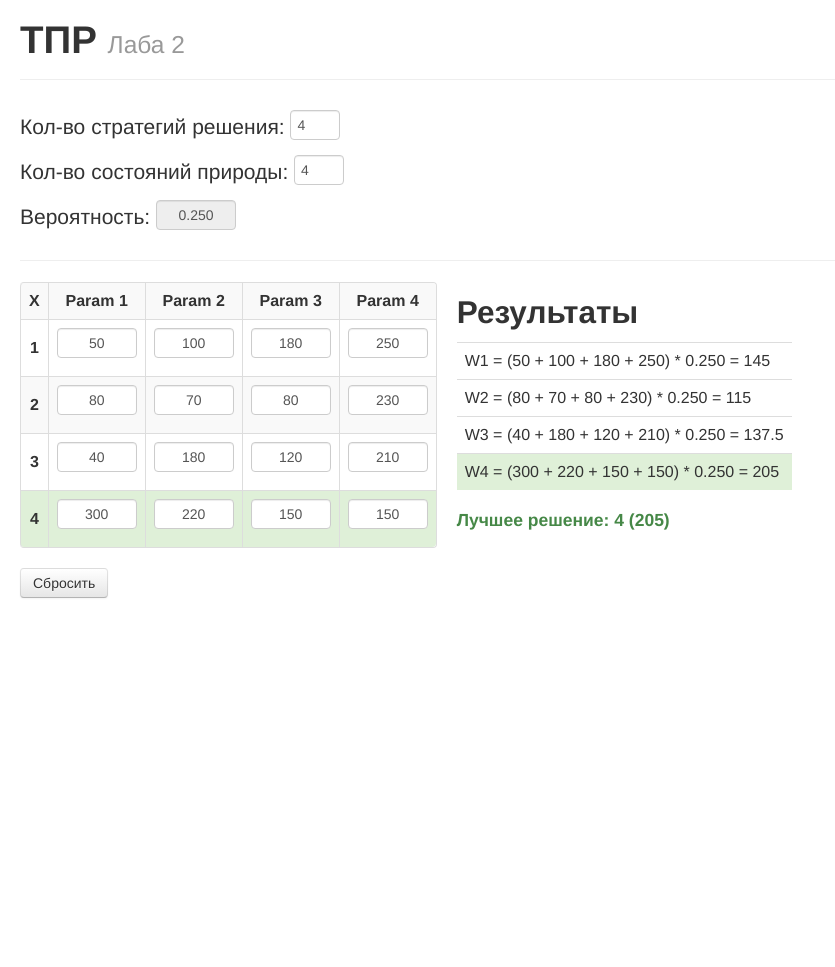
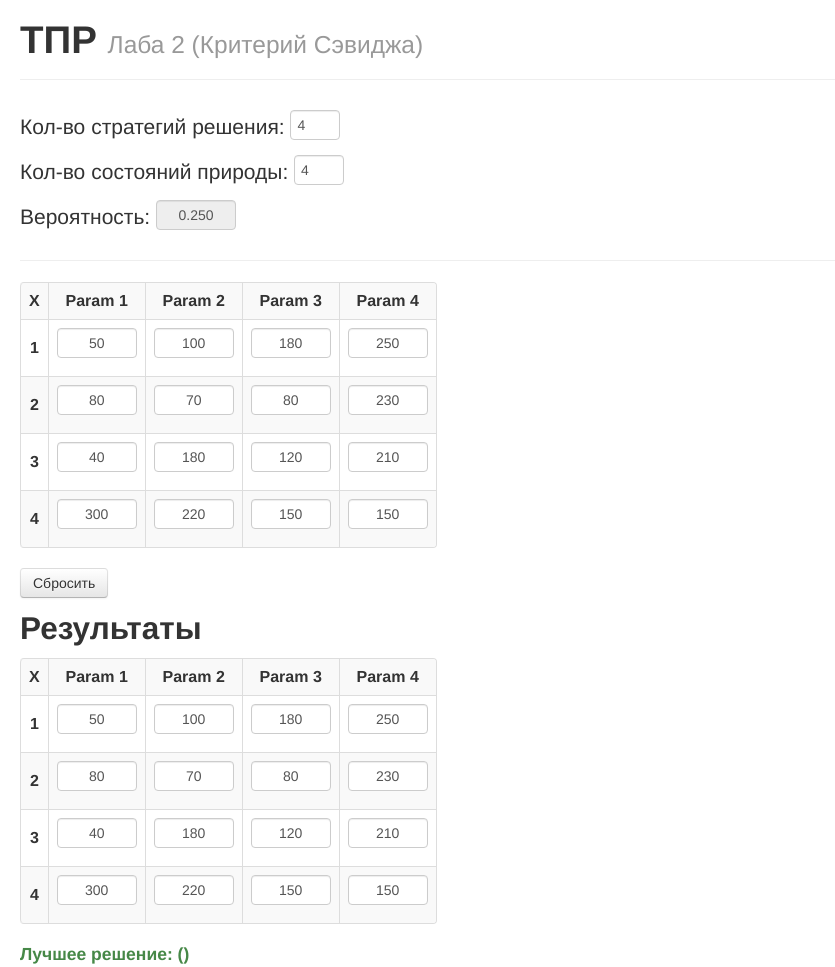
Before and after one commit to phpusr-archive/ugatu-TPR, a plain HTML site: page index.html in a window 1280 px wide. Shown: the whole page, without its empty margins (0-835 px from the left). Before the commit the page ends 800 px from the top, so only its background shows below. Drawn offline with Linux system fonts and the light colour scheme.

Commit message:
add: Копирование массива и его вывод

```diff
--- a/index.html
+++ b/index.html
@@ -43,8 +43,7 @@
 
     <hr/>
 
-    <div class="row">
-        <div id="table" class="span">
+    <div class="my-table">
         <table class="table table-striped table-hover table-bordered">
             <tr ng-repeat="row in table" ng-class="$index == maxRow ? 'success' : ''">
                 <td ng-repeat="c in row" >
@@ -57,18 +56,19 @@
         <div><button class="btn" ng-click="stdFill()">Сбросить</button></div>
     </div>
 
-
-        <div id="result" class="span">
+    <div class="my-table">
         <h2>Результаты</h2>
-            <table class="table">
-                <tr ng-repeat="s in sums track by $index" ng-class="$index+1 == maxRow ? 'success' : ''">
-                    <td>W{{$index+1}} = {{s}}</td>
+        <table class="table table-striped table-hover table-bordered">
+            <tr ng-repeat="row in resTable" ng-class="$index == maxRow ? 'success' : ''">
+                <td ng-repeat="c in row" >
+                    <span ng-show="c.title"><b>{{c.val}}</b></span>
+                    <input type="text" class="min-size" ng-hide="c.title" ng-model="c.val" />
+                </td>
             </tr>
         </table>
 
         <h4 class="text-success">Лучшее решение: {{maxRow}} ({{maxSum}})</h4>
     </div>
-    </div>
 
 </div>
 </body>
--- a/js-css/myApp.js
+++ b/js-css/myApp.js
@@ -1,7 +1,7 @@
 var app = angular.module('myApp', ['ngSanitize']);
 app.controller('MyCtrl', function MyCtrl($scope) {
     $scope.subject = 'ТПР';
-    $scope.lab = 'Лаба 2';
+    $scope.lab = 'Лаба 2 (Критерий Сэвиджа)';
     var rows = 0, columns = 0;
 
     $scope.changeParams = function() {
@@ -39,27 +39,19 @@ app.controller('MyCtrl', function MyCtrl($scope) {
     };
 
     $scope.changeTable = function() {
-        //console.log('table', $scope.table);
 
-        $scope.sums = [];
-        $scope.maxRow = 0;
-        $scope.maxSum = 0;
+        //Копирование массива
+        $scope.resTable = [];
+        for (var i=0; i<rows; i++) {
+            $scope.resTable[i] = [];
+            for (var j=0; j<columns; j++) {
+                $scope.resTable[i][j] = new Data($scope.table[i][j].val, $scope.table[i][j].title);
+            }
+        }
 
-        for (var i=1; i<rows; i++) {
-            var rowSum = 0;
-            $scope.sums[i-1] = '(';
-            for (var j=1; j<columns; j++) {
-                var val = parseInt($scope.table[i][j].val);
-                rowSum += val;
-                $scope.sums[i-1] += val;
-                if (j < columns-1) $scope.sums[i-1] += ' + '
-            }
-            rowSum *= $scope.p;
-            if (rowSum > $scope.maxSum) {
-                $scope.maxSum = rowSum;
-                $scope.maxRow = i;
-            }
-            $scope.sums[i-1] += ') * ' + $scope.p + ' = ' + rowSum;
+        //Поиск макс. по столбцам
+        for (i=1; i<rows; i++) {
+            //TODO
         }
     };
 
--- a/js-css/style.css
+++ b/js-css/style.css
@@ -7,11 +7,11 @@ div.content {
     height: 30px;
 }
 
-#table table {
+div.my-table table {
     width: auto;
 }
 
-#table td {
+div.my-table td {
     text-align: center;
     vertical-align: middle;
 }
```
Lines whose indentation alone changed are shown as unchanged.
